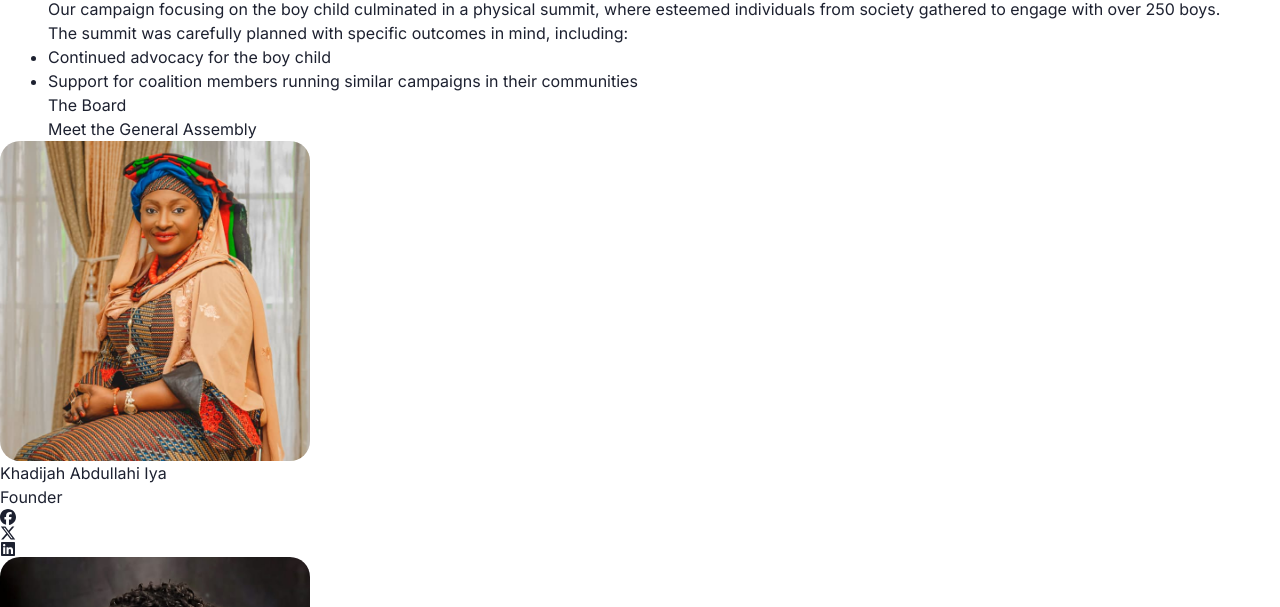
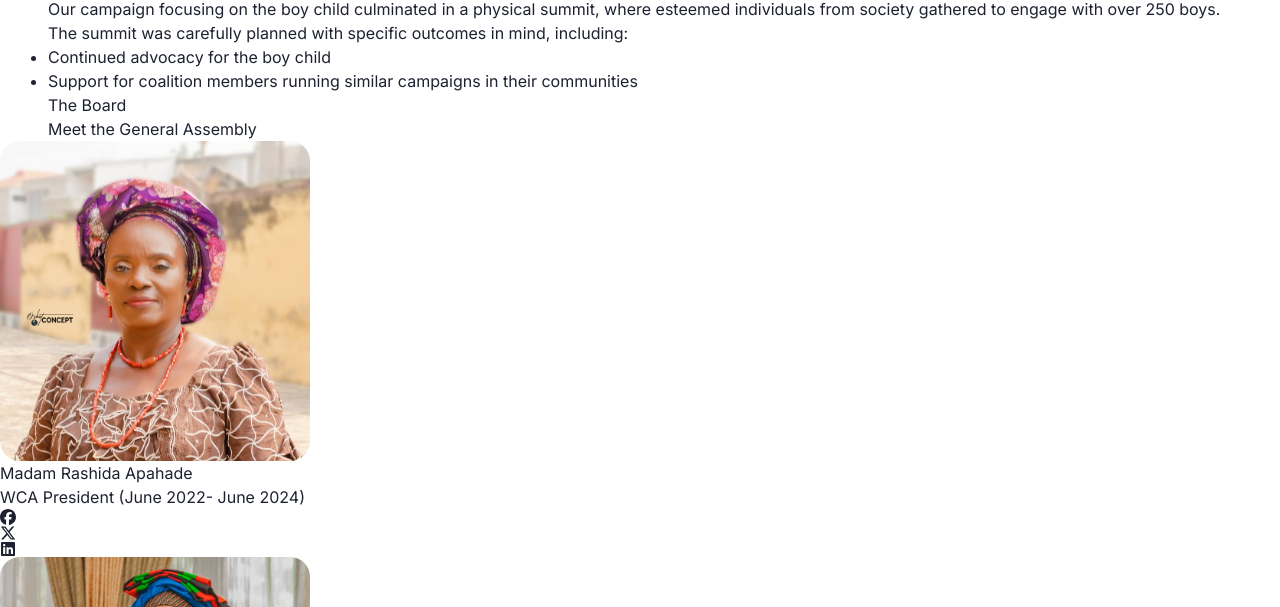
Before and after one commit to adaji025/bmcci, a React (Vite) app: page /wca in a window 1280 px wide. Shown: the part 2173-2780 px from the top of the page. Built offline with nearby package versions, Linux system fonts and the light colour scheme.

Commit message:
fix: board members issues

```diff
--- a/src/pages/WCA/components/BoardMembers.tsx
+++ b/src/pages/WCA/components/BoardMembers.tsx
@@ -35,16 +35,6 @@ const data = [
     title: "Director of Programs",
   },
   {
-    name: "Madam Rashida Apahade ",
-    image: Rashida,
-    title: "WCA President (June 2022- June 2024)",
-  },
-  {
-    name: "Ahmad Muhammad ",
-    image: Ahmad,
-    title: "Secretariat",
-  },
-  {
     name: "Barr. Jade Olise ",
     image: Jade,
     title: "General Secretary ",
@@ -53,6 +43,11 @@ const data = [
     name: "Dr Maimuna Abdullahi Habib ",
     image: Maimuna,
     title: "---",
+  },
+  {
+    name: "Ahmad Muhammad ",
+    image: Ahmad,
+    title: "Secretariat",
   },
 ];
 
@@ -85,14 +80,35 @@ const BoardMembers = () => {
   }, []);
 
   return (
+    <div>
     <div
-      className="max-w-[1100px] mx-auto px-5 lg:px-12 grid sm:grid-cols-2 md:grid-cols-3 gap-10 mt-12"
+      className="max-w-[1100px] mx-auto px-5 lg:px-12 grid sm:grid-cols-2 md:grid-cols-3 gap-10 mt-12 justify-center"
+      data-aos="fade-up"
+    >
+    <div className="w-full text-center flex flex-col items-center justify-center">
+      </div>
+    <div className="w-full text-center flex flex-col items-center justify-center">
+      <img src={Rashida} alt="Madam Rashida Apahade " className={`boardImg`} />
+      <div className="font-semibold text-2xl mt-3">Madam Rashida Apahade </div>
+      <div className="font-medium">WCA President (June 2022- June 2024)</div>
+      <div className="flex gap-3 justify-center items-center mt-2">
+        <FaFacebook />
+        <FaXTwitter />
+        <FaLinkedin />
+      </div>
+    <div className="w-full text-center flex flex-col items-center justify-center">
+      </div>
+    </div>
+    </div>
+    <div
+      className="max-w-[1100px] mx-auto px-5 lg:px-12 grid sm:grid-cols-2 md:grid-cols-3 gap-10 mt-12 justify-center"
       data-aos="fade-up"
     >
       {data.map((item, index) => (
         <Board item={item} key={index} />
       ))}
     </div>
+    </div>
   );
 };
 
```
